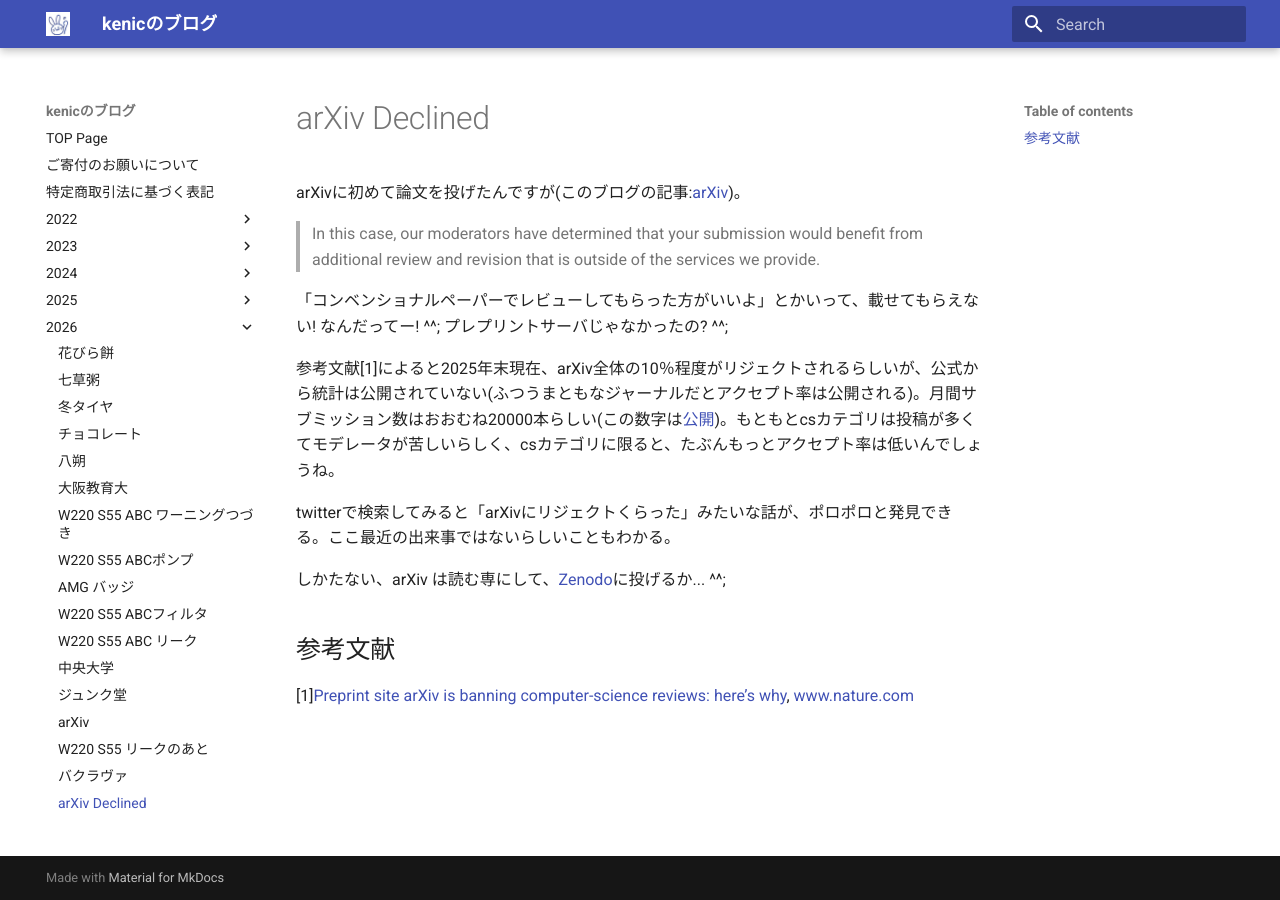
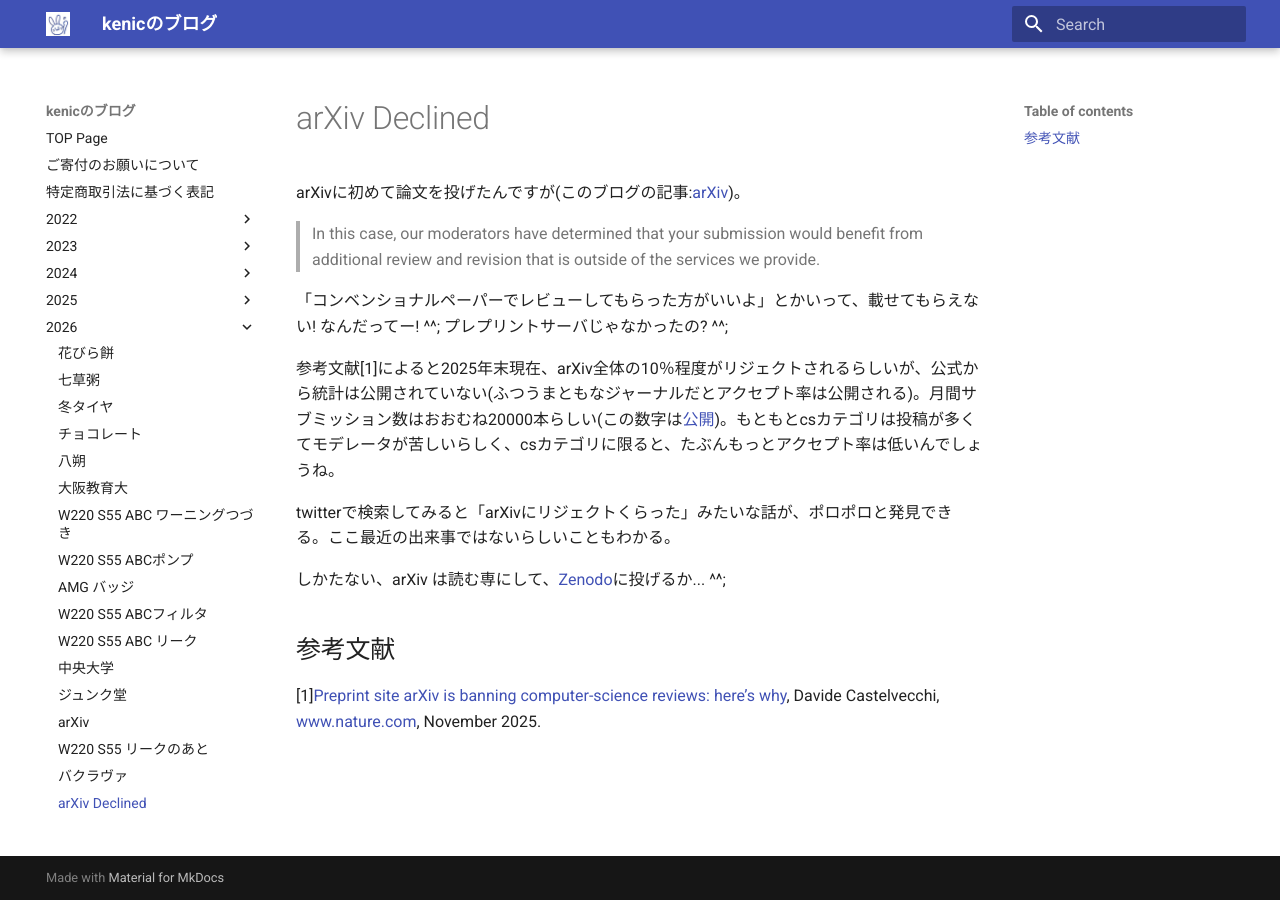
Before and after one commit to kenic/kenic.github.io, an MkDocs documentation site: the page built from docs/2026/0302arxiv-declined.md, in a window 1280 px wide. Built offline with MkDocs 1.6.1 and Material for MkDocs 9.7.7, drawn with Linux system fonts in a browser that asks for light colours.

Commit message:
minor fix

```diff
--- a/docs/2026/0302arxiv-declined.md
+++ b/docs/2026/0302arxiv-declined.md
@@ -13,4 +13,4 @@
 しかたない、arXiv は読む専にして、[Zenodo](https://zenodo.org)に投げるか... ^^;
 
 ## 参考文献
-[1][Preprint site arXiv is banning computer-science reviews: here’s why](https://www.nature.com/articles/d41586-025-03664-7), [www.nature.com](https://www.nature.com)
+[1][Preprint site arXiv is banning computer-science reviews: here’s why](https://www.nature.com/articles/d41586-025-03664-7), Davide Castelvecchi, [www.nature.com](https://www.nature.com), November 2025.
```
